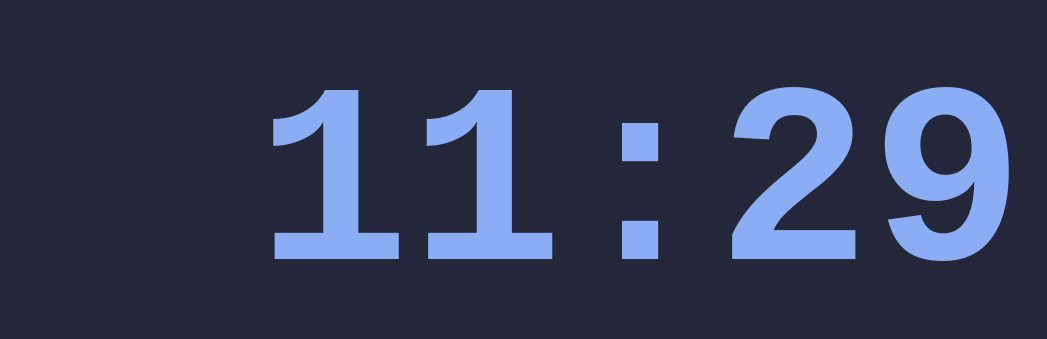
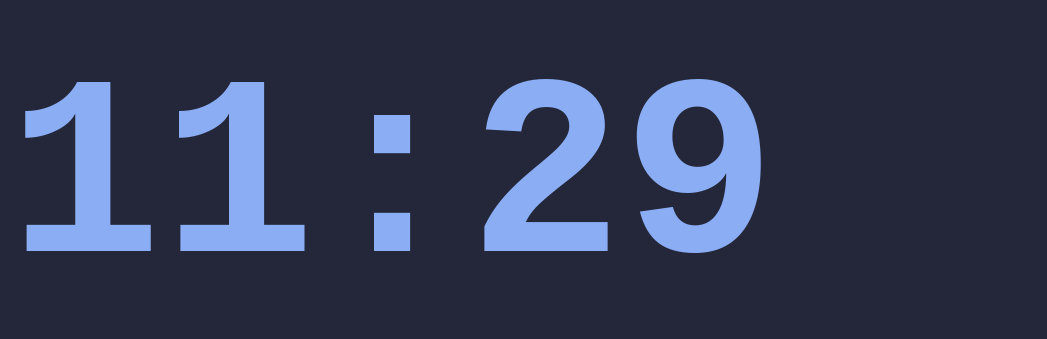
Before and after one commit to Pittab/tik, a plain HTML site: page index.html in a window 1280 px wide. Shown: the part 218-557 px from the top of the page, without its empty margins (0-1047 px from the left). Drawn offline with Linux system fonts and the light colour scheme.

Commit message:
Update index.html
ug

```diff
--- a/index.html
+++ b/index.html
@@ -5,7 +5,5 @@
   <script src="script.js"></script>
 </head>
 <body>
-  <div class="container">
-  <p id="tikklok" class=".center"></p>
-  </div>
+  <p id="tikklok"></p>
 </body>
```
